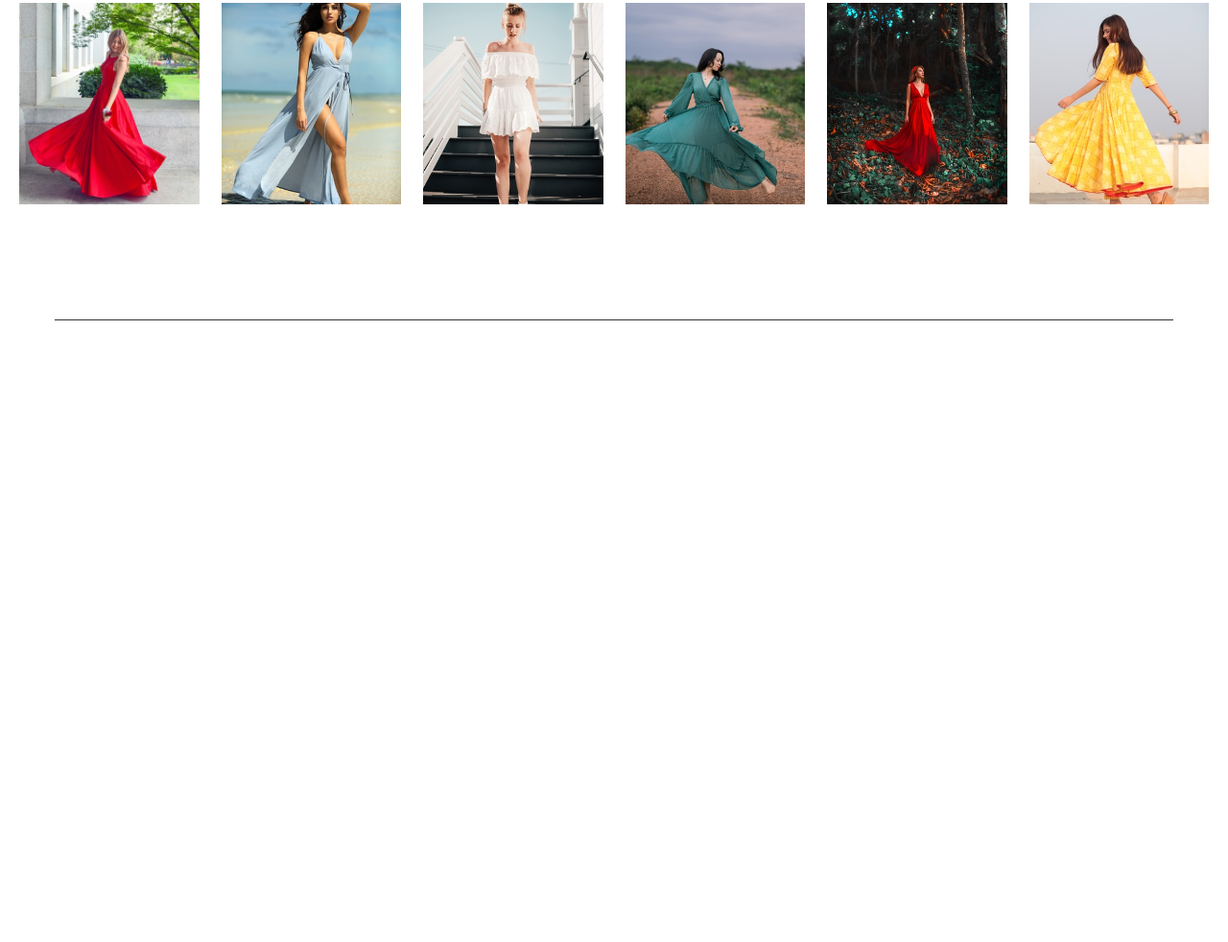
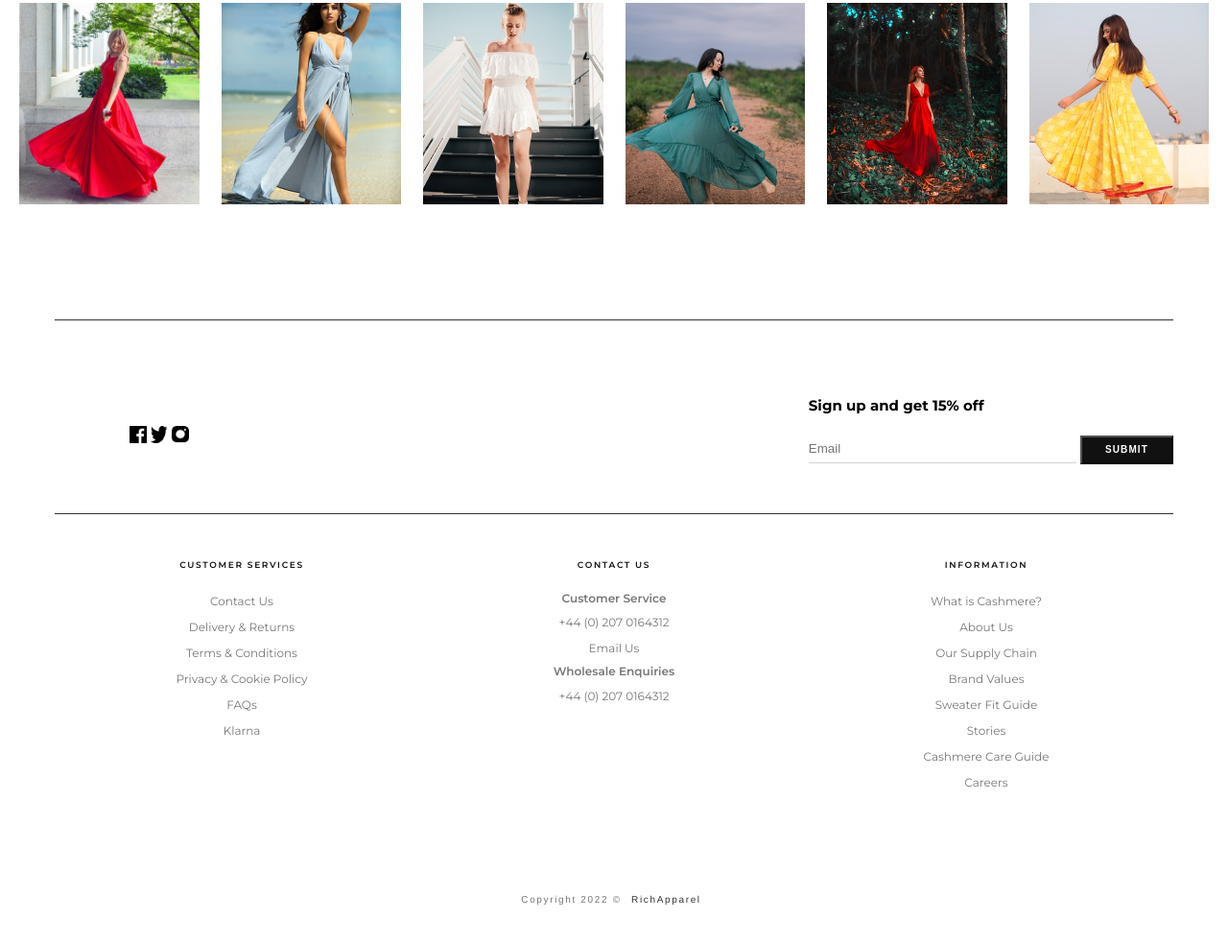
Before and after one commit to tasnim-echo/E-commerce, a plain HTML site: page index.html in a window 1280 px wide. Shown: the part 1851-2833 px from the top of the page at 96% size. Before the commit the page ends 2226 px from the top, so only its background shows below. Drawn offline with Linux system fonts and the light colour scheme.

Commit message:
footer done

```diff
--- a/index.html
+++ b/index.html
@@ -155,6 +155,84 @@
       </div>
 
       <div class="line"></div>
+
+      <!-- email subscription -->
+      <div class="email-subscription">
+        <!-- social icons -->
+        <div class="social-icon">
+          <img src="/assets/social/fb.png" alt="" />
+          <img src="/assets/social/x.png" alt="" />
+          <img src="/assets/social/insta.png" alt="" />
+        </div>
+
+        <!-- email input -->
+        <div class="subscription-input">
+          <p>Sign up and get 15% off</p>
+          <div>
+            <input
+              placeholder="Email"
+              type="email"
+              name=""
+              id="subscription-email"
+            />
+            <button id="subscription-btn">Submit</button>
+          </div>
+        </div>
+      </div>
+
+      <div class="line"></div>
+
+      <!-- footer -->
+
+      <footer class="footer">
+        <div class="footer-container">
+          <!-- Column 1 -->
+          <div class="footer-col">
+            <h3>Customer Services</h3>
+            <ul>
+              <li>Contact Us</li>
+              <li>Delivery & Returns</li>
+              <li>Terms & Conditions</li>
+              <li>Privacy & Cookie Policy</li>
+              <li>FAQs</li>
+              <li>Klarna</li>
+            </ul>
+          </div>
+
+          <!-- Column 2 -->
+          <div class="footer-col">
+            <h3>Contact Us</h3>
+            <ul>
+              <li id="customer-service-li">Customer Service</li>
+              <li>+44 (0) 207 0164312</li>
+
+              <li>Email Us</li>
+              <li id="wholesale-enquiries-li">Wholesale Enquiries</li>
+
+              <li>+44 (0) 207 0164312</li>
+            </ul>
+          </div>
+
+          <!-- Column 3 -->
+          <div class="footer-col">
+            <h3>Information</h3>
+            <ul>
+              <li>What is Cashmere?</li>
+              <li>About Us</li>
+              <li>Our Supply Chain</li>
+              <li>Brand Values</li>
+              <li>Sweater Fit Guide</li>
+              <li>Stories</li>
+              <li>Cashmere Care Guide</li>
+              <li>Careers</li>
+            </ul>
+          </div>
+        </div>
+
+        <div class="copyright">
+          <p>Copyright 2022 © <span>RichApparel</span></p>
+        </div>
+      </footer>
     </div>
 
     <script src="/js/slider.js"></script>
--- a/styles/style.css
+++ b/styles/style.css
@@ -250,3 +250,121 @@ body {
   background-color: #333333;
   margin: 0 auto 41px;
 }
+
+/* email subscription */
+.email-subscription {
+  width: 1166px;
+  height: 160px;
+  padding-left: 78px;
+  display: flex;
+  justify-content: space-between;
+  align-items: center;
+  margin: 0 auto;
+}
+
+.social-icon img {
+  width: 18px;
+  height: 18px;
+}
+
+.subscription-input p {
+  font-weight: 700;
+  font-size: 15px;
+  line-height: 25.6px;
+  letter-spacing: 0%;
+  margin-bottom: 17px;
+}
+.subscription-input #subscription-email {
+  width: 279px;
+  height: 30px;
+  margin-bottom: 17px;
+  border: none;
+  border-bottom: 1px solid lightgray;
+  outline: none;
+}
+.subscription-input #subscription-btn {
+  width: 97px;
+  height: 30px;
+  background-color: #111111;
+  font-size: 10px;
+  line-height: 12.1px;
+  font-weight: 700;
+  letter-spacing: 1.1px;
+  text-transform: uppercase;
+  color: #ffffff;
+}
+
+/* footer */
+.footer {
+  margin-top: 81px;
+  width: 1166px;
+  padding-left: 126px;
+  padding-right: 126px;
+  margin: auto;
+}
+
+.footer-container {
+  display: grid;
+  grid-template-columns: repeat(3, 1fr);
+  gap: 250px;
+}
+
+.footer-col h3 {
+  font-size: 9px;
+  line-height: 24.2px;
+  letter-spacing: 1.65px;
+  margin-bottom: 12px;
+  font-weight: 600;
+  text-transform: uppercase;
+  color: #111111;
+  text-align: center;
+}
+
+.footer-col ul {
+  list-style: none;
+  padding: 0;
+  text-align: center;
+  margin-bottom: 85px;
+}
+
+.footer-col ul li {
+  font-weight: 400;
+  font-size: 12px;
+  line-height: 27.02px;
+  letter-spacing: 0%;
+  color: #777777;
+  cursor: pointer;
+}
+.footer-col ul #customer-service-li {
+  font-weight: 600;
+  font-size: 12px;
+  line-height: 22.4px;
+}
+.footer-col ul #wholesale-enquiries-li {
+  font-weight: 600;
+  font-size: 12px;
+  line-height: 22.4px;
+}
+
+/* copy right */
+.copyright {
+  font-weight: 400;
+  font-size: 10px;
+  line-height: 17.6px;
+  letter-spacing: 1.65px;
+  color: #777777;
+  text-align: center;
+  padding: 15px 10px;
+  font-family: Helvetica, Arial, sans-serif;
+  margin-bottom: 60px;
+}
+
+.copyright span {
+  font-weight: 400;
+  font-size: 10px;
+  line-height: 17.6px;
+  letter-spacing: 1.65px;
+  color: #333333;
+  text-align: center;
+  padding: 15px 6px;
+}
```
Also changed, not shown: assets/social/fb.png (added), assets/social/insta.png (added), assets/social/x.png (added).
